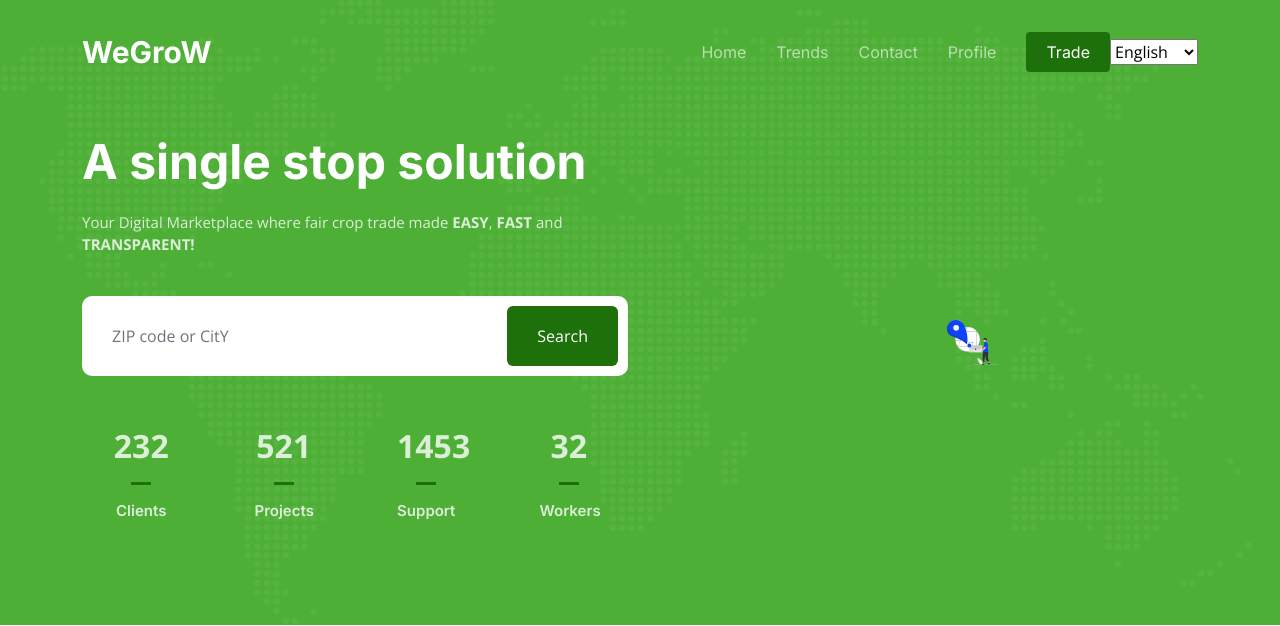
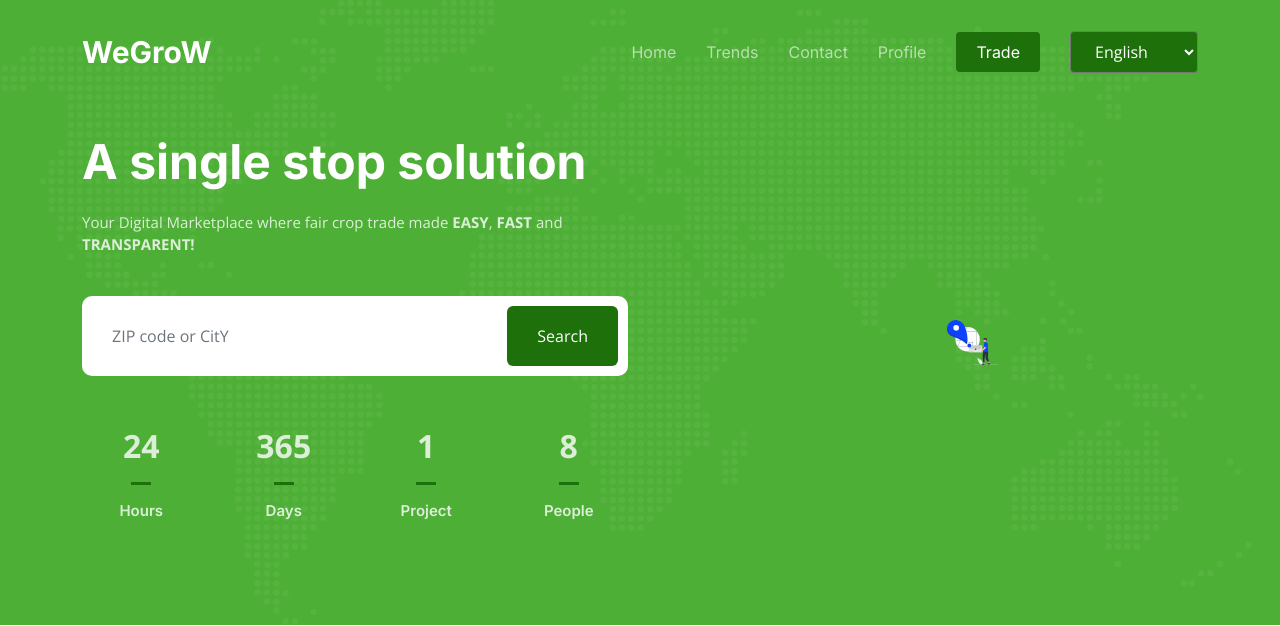
Before and after one commit to World-Konkani-Centre/SCL-2022-BitSlashers, a Django app: page / in a window 1280 px wide. Shown: the top 626 px of the page. Run offline with Django 4.2, Linux system fonts and the light colour scheme; the visitor is signed in with stand-in values (Sample User, id 1); some libraries are stand-ins or nearby versions.

Commit message:
Minor Changes

```diff
--- a/SCL_Project/static/WeGrow/css/main.css
+++ b/SCL_Project/static/WeGrow/css/main.css
@@ -391,6 +391,8 @@ section {
     color: #fff;
     background: #FFA456;
   }
+
+
 
   .navbar .dropdown ul {
     display: block;
--- a/SCL_Project/templates/base.html
+++ b/SCL_Project/templates/base.html
@@ -82,11 +82,14 @@
                     <li>
                         <a class="get-a-quote" href="{% url 'option' %}" id="7">Trade</a>
                     </li>
-                    <select id="box1" class="dropdown" onChange="onSelectionFunction(this)">
-                        <option >English</option>
-                        <option >Kannada</option>
-                        <option >Konkani</option>
-                      </select>
+                    <li>
+                        <select id="box1" class="get-a-quote" onChange="onSelectionFunction(this)">
+                            <option >English</option>
+                            <option >Kannada</option>
+                            <option >Konkani</option>
+                          </select>
+                    </li>
+
                 </ul>
             </nav>
             <!-- .navbar -->
--- a/SCL_Project/templates/contact.html
+++ b/SCL_Project/templates/contact.html
@@ -63,12 +63,10 @@
         <form action="" method="post" class="php-email-form">
           {% csrf_token %}
           <div class="row">
-            <div class="col-md-6 form-group">
+            <div class="col-md-12 form-group">
               <input type="text" name="name" class="form-control" id="name" placeholder="Your Name" required>
             </div>
-            <div class="col-md-6 form-group mt-3 mt-md-0">
-              <input type="email" class="form-control" name="email" id="email" placeholder="Your Email" required>
-            </div>
+
           </div>
           <div class="form-group mt-3">
             <input type="text" class="form-control" name="subject" id="subject" placeholder="Subject" required>
--- a/SCL_Project/templates/index.html
+++ b/SCL_Project/templates/index.html
@@ -18,33 +18,33 @@
 
           <div class="col-lg-3 col-6">
             <div class="stats-item text-center w-100 h-100">
-              <span data-purecounter-start="0" data-purecounter-end="232" data-purecounter-duration="1"
+              <span data-purecounter-start="0" data-purecounter-end="24" data-purecounter-duration="1"
                 class="purecounter"></span>
-              <p>Clients</p>
+              <p>Hours</p>
             </div>
           </div><!-- End Stats Item -->
 
           <div class="col-lg-3 col-6">
             <div class="stats-item text-center w-100 h-100">
-              <span data-purecounter-start="0" data-purecounter-end="521" data-purecounter-duration="1"
+              <span data-purecounter-start="0" data-purecounter-end="365" data-purecounter-duration="1"
                 class="purecounter"></span>
-              <p>Projects</p>
+              <p>Days</p>
             </div>
           </div><!-- End Stats Item -->
 
           <div class="col-lg-3 col-6">
             <div class="stats-item text-center w-100 h-100">
-              <span data-purecounter-start="0" data-purecounter-end="1453" data-purecounter-duration="1"
+              <span data-purecounter-start="0" data-purecounter-end="1" data-purecounter-duration="1"
                 class="purecounter"></span>
-              <p>Support</p>
+              <p>Project</p>
             </div>
           </div><!-- End Stats Item -->
 
           <div class="col-lg-3 col-6">
             <div class="stats-item text-center w-100 h-100">
-              <span data-purecounter-start="0" data-purecounter-end="32" data-purecounter-duration="1"
+              <span data-purecounter-start="0" data-purecounter-end="8" data-purecounter-duration="1"
                 class="purecounter"></span>
-              <p>Workers</p>
+              <p>People</p>
             </div>
           </div><!-- End Stats Item -->
 
```
